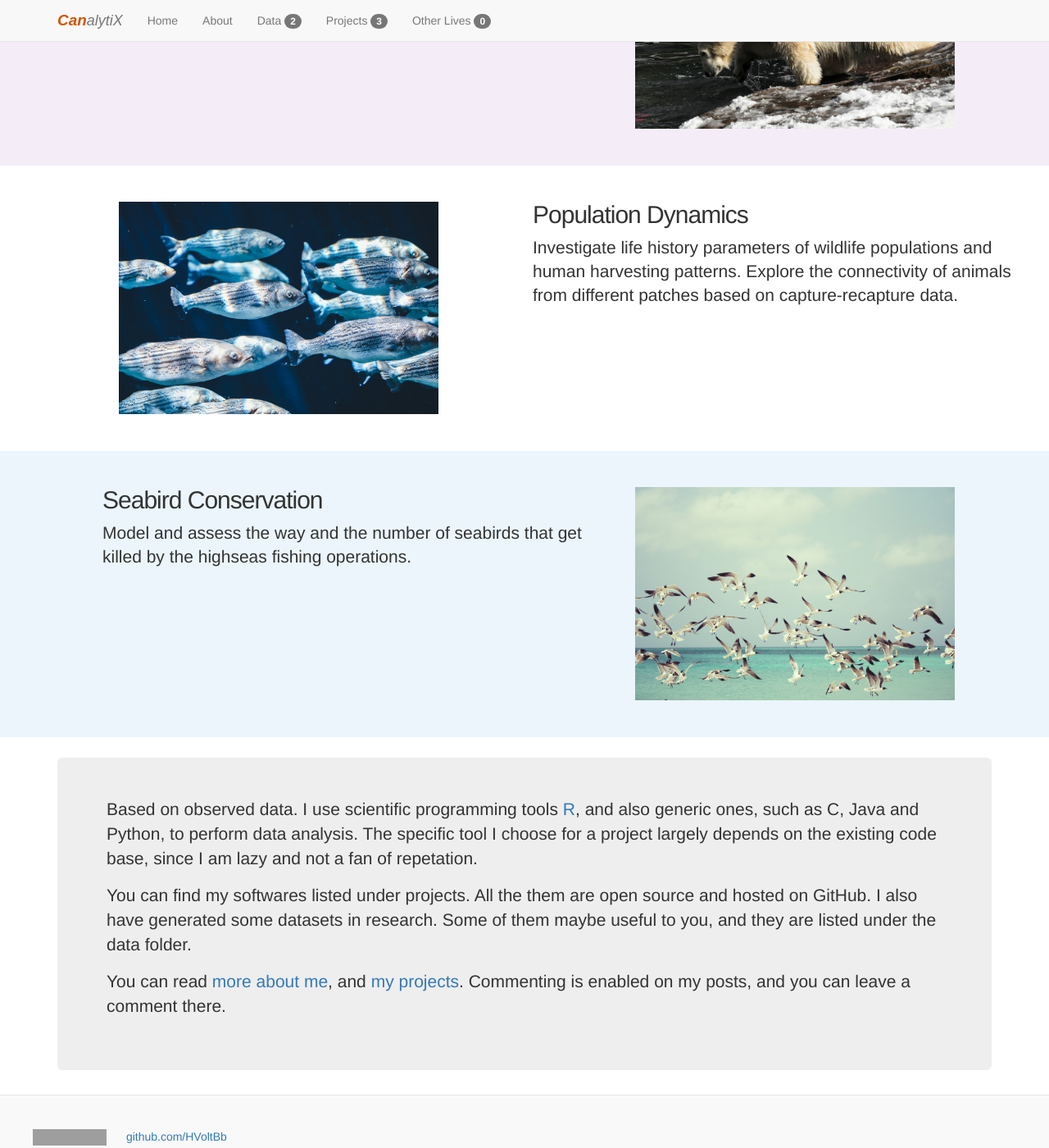
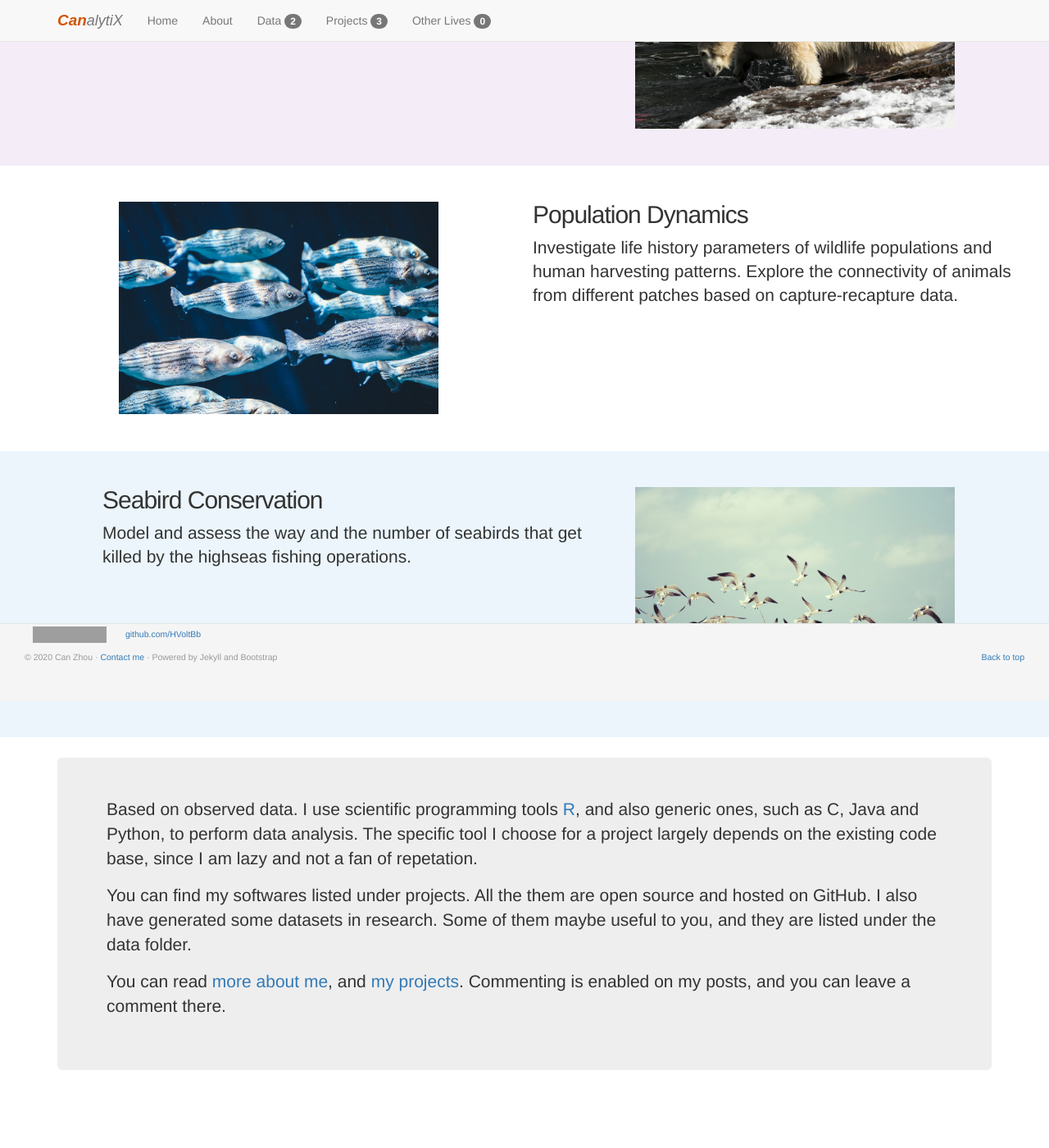
Before and after one commit to HVoltBb/HVoltBb.github.io, a Jekyll site: the page built from index.html, in a window 1280 px wide and 1400 px high, scrolled down 545 px. Shown: the whole window at 82% size. Built offline with Jekyll 4.4.1, drawn with Linux system fonts in a browser that asks for light colours; comment, search, counter and statistics services are not loaded; after the commit the page ends 1880 px from its top, so only the background shows below that; grey boxes are pictures that could not be loaded.

Commit message:
sticky footer

```diff
--- a/css/main.css
+++ b/css/main.css
@@ -7,10 +7,15 @@
 }
 
 .this-footer {
-  padding: 40px 0;
+  position: absolute;
+  bottom: 0;
+  width: 100%;
+  height:95px;
   color: #999;
-  background-color: #f9f9f9;
+  padding-top: 3px;
+  background-color: #f5f5f5;
   border-top: 1px solid #e5e5e5;
+  font-size: 75%;
 }
 
 footer p{
```
